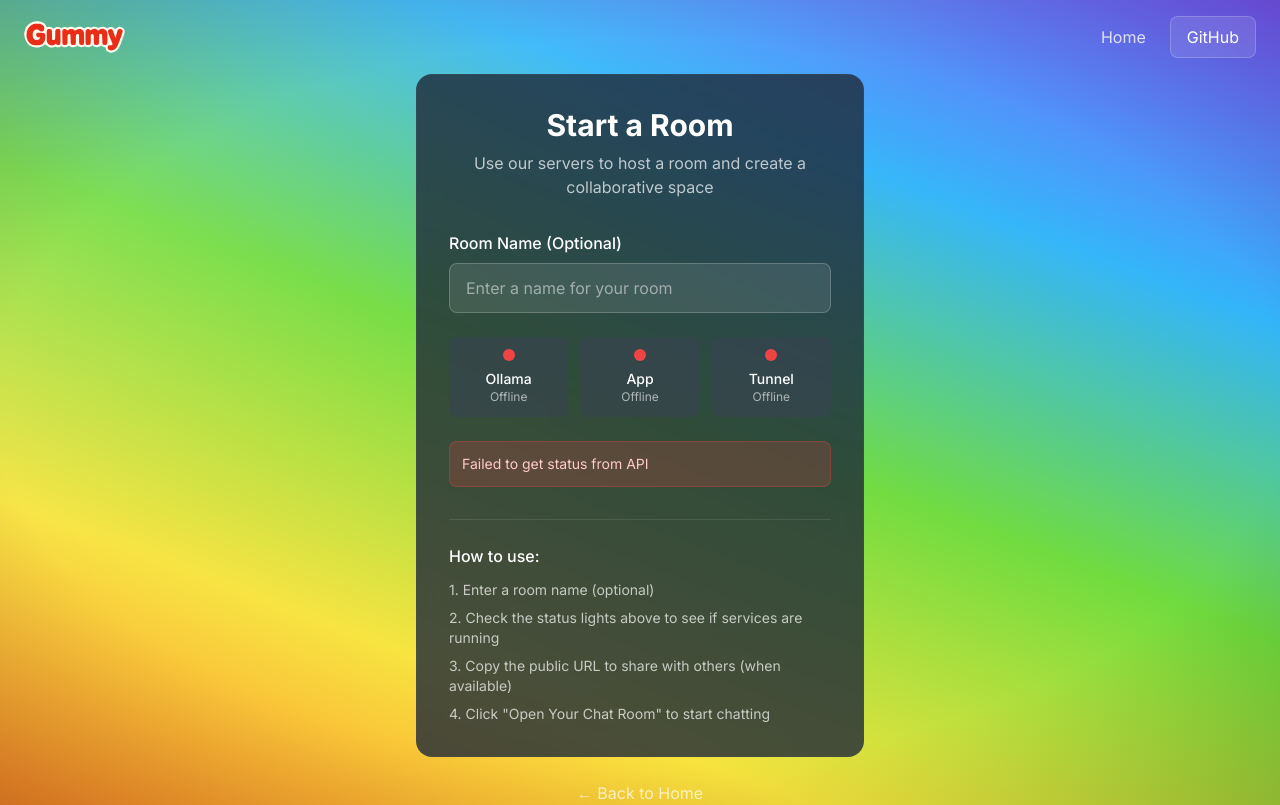
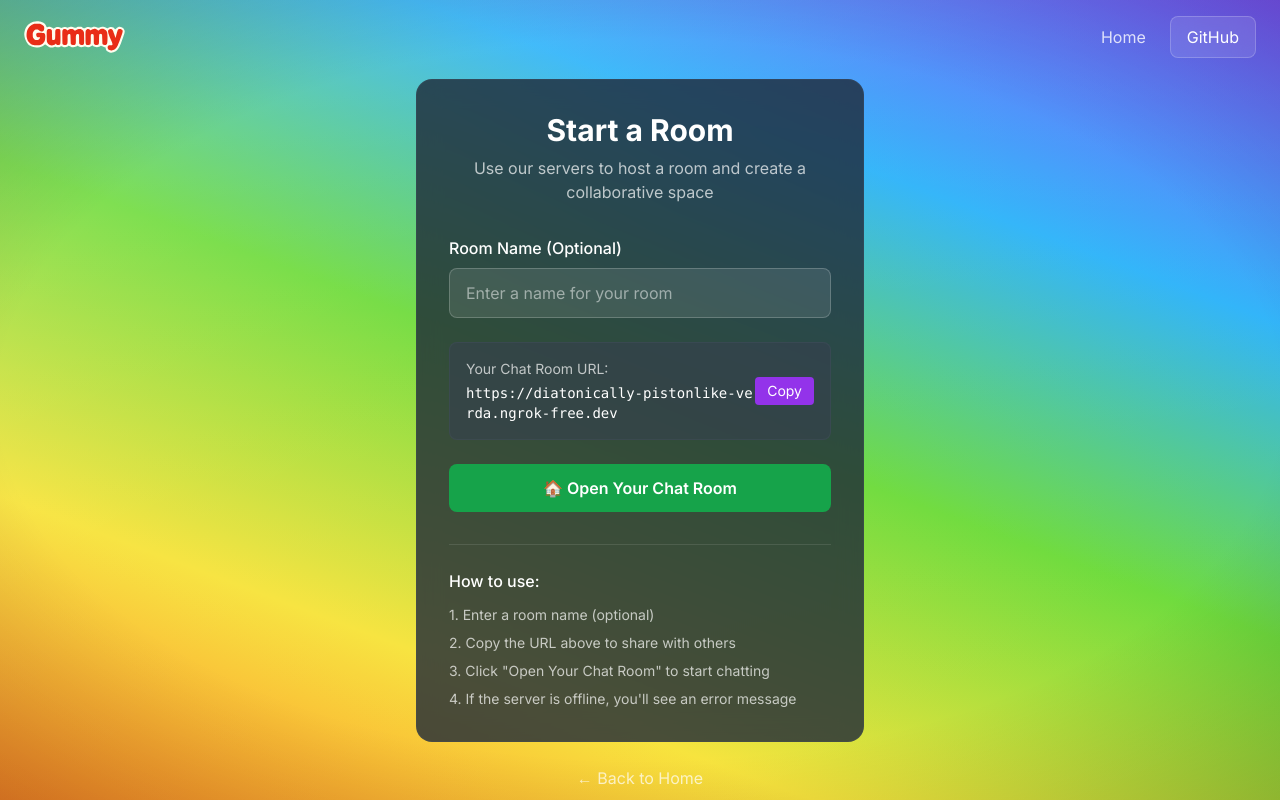
Before and after one commit to bohselecta/mygummy, a Next.js app: page /start in a window 1280 px wide. Built offline with nearby package versions, Linux system fonts and the light colour scheme; no server answers.

Commit message:
Simplify start page - remove status checking, focus on chat functionality

```diff
--- a/app/start/page.tsx
+++ b/app/start/page.tsx
@@ -1,108 +1,11 @@
-'use client';
+'use client'
 
-import { useState, useEffect } from 'react';
+import { useState } from 'react'
+import Link from 'next/link'
 
-interface ServiceStatus {
-  ollama: { status: string; running: string; port: number };
-  app: { status: string; running: string; port: number };
-  ngrok: { status: string; running: string; port: number };
-}
-
-interface StatusResponse {
-  ngrok_url: string | null;
-  services: ServiceStatus;
-  success: boolean;
-}
-
-export default function StartRoomPage() {
-  const [status, setStatus] = useState<StatusResponse | null>(null);
-  const [loading, setLoading] = useState(false);
-  const [error, setError] = useState<string | null>(null);
-  const [roomName, setRoomName] = useState('');
+export default function StartPage() {
+  const [roomName, setRoomName] = useState('')
   const [copied, setCopied] = useState(false);
-
-  const API_BASE = '/api/gummy';
-
-  const fetchStatus = async () => {
-    try {
-      const response = await fetch(`${API_BASE}?endpoint=status`);
-      if (response.ok) {
-        const data = await response.json();
-        setStatus(data);
-        setError(null);
-      } else {
-        setError('Failed to get status from API');
-      }
-    } catch (error) {
-      setError('Cannot connect to Gummy server. Make sure the server is running and accessible.');
-    }
-  };
-
-  const startAllServices = async () => {
-    setLoading(true);
-    setError(null);
-    try {
-      const response = await fetch(`${API_BASE}?endpoint=start-all`, { method: 'POST' });
-      const result = await response.json();
-
-      if (result.success) {
-        setTimeout(() => {
-          fetchStatus();
-          setLoading(false);
-        }, 2000);
-      } else {
-        setError(result.message || 'Failed to start services');
-        setLoading(false);
-      }
-    } catch (error) {
-      setError(`Error: ${error instanceof Error ? error.message : 'Unknown error'}`);
-      setLoading(false);
-    }
-  };
-
-  const startAppOnly = async () => {
-    setLoading(true);
-    setError(null);
-    try {
-      const response = await fetch(`${API_BASE}?endpoint=start-app`, { method: 'POST' });
-      const result = await response.json();
-
-      if (result.success) {
-        setTimeout(() => {
-          fetchStatus();
-          setLoading(false);
-        }, 2000);
-      } else {
-        setError(result.message || 'Failed to start app');
-        setLoading(false);
-      }
-    } catch (error) {
-      setError(`Error: ${error instanceof Error ? error.message : 'Unknown error'}`);
-      setLoading(false);
-    }
-  };
-
-  const startNgrokOnly = async () => {
-    setLoading(true);
-    setError(null);
-    try {
-      const response = await fetch(`${API_BASE}?endpoint=start-ngrok`, { method: 'POST' });
-      const result = await response.json();
-
-      if (result.success) {
-        setTimeout(() => {
-          fetchStatus();
-          setLoading(false);
-        }, 2000);
-      } else {
-        setError(result.message || 'Failed to start ngrok');
-        setLoading(false);
-      }
-    } catch (error) {
-      setError(`Error: ${error instanceof Error ? error.message : 'Unknown error'}`);
-      setLoading(false);
-    }
-  };
 
   const copyToClipboard = (text: string) => {
     navigator.clipboard.writeText(text);
@@ -110,17 +13,7 @@ export default function StartRoomPage() {
     setTimeout(() => setCopied(false), 2000);
   };
 
-  useEffect(() => {
-    fetchStatus();
-    const interval = setInterval(fetchStatus, 5000);
-    return () => clearInterval(interval);
-  }, []);
-
-  const isAllRunning = status?.services?.ollama?.status === 'online' &&
-                      status?.services?.app?.status === 'online' &&
-                      status?.services?.ngrok?.status === 'online';
-
-  const hasPublicUrl = status?.ngrok_url && status.ngrok_url !== 'Not available';
+  const chatRoomUrl = 'https://diatonically-pistonlike-verda.ngrok-free.dev';
 
   return (
     <div className="min-h-screen bg-[url('/gummy-diagonal.svg')] bg-cover bg-center bg-no-repeat">
@@ -130,17 +23,17 @@ export default function StartRoomPage() {
       {/* Navigation */}
       <nav className="relative z-10 px-6 py-4">
         <div className="max-w-7xl mx-auto flex items-center justify-between">
-          <a href="/" className="flex items-center space-x-2">
+          <Link href="/" className="flex items-center space-x-2">
             <img
               src="/gummy-logo.svg"
               alt="Gummy Logo"
               className="h-8 w-auto"
             />
-          </a>
+          </Link>
           <div className="flex items-center space-x-6">
-            <a href="/" className="text-white/80 hover:text-white transition-colors">
+            <Link href="/" className="text-white/80 hover:text-white transition-colors">
               Home
-            </a>
+            </Link>
             <a
               href="https://github.com/bohselecta/gummy2"
               target="_blank"
@@ -164,9 +57,7 @@ export default function StartRoomPage() {
 
             {/* Room Name Input */}
             <div className="mb-6">
-              <label htmlFor="roomName" className="block text-white font-medium mb-2">
-                Room Name (Optional)
-              </label>
+              <label htmlFor="roomName" className="block text-white font-medium mb-2">Room Name (Optional)</label>
               <input
                 type="text"
                 id="roomName"
@@ -177,103 +68,57 @@ export default function StartRoomPage() {
               />
             </div>
 
-            {/* Status Indicators */}
-            <div className="grid grid-cols-3 gap-3 mb-6">
-              <div className="text-center p-3 bg-gray-700/60 rounded-lg">
-                    <div className={`w-3 h-3 rounded-full mx-auto mb-2 ${
-                      status?.services?.ollama?.status === 'online' ? 'bg-green-500' : 'bg-red-500'
-                    }`}></div>
-                    <div className="text-white text-sm font-medium">Ollama</div>
-                    <div className="text-white/60 text-xs">
-                      {status?.services?.ollama?.status === 'online' ? 'Running' : 'Offline'}
-                    </div>
-              </div>
-
-              <div className="text-center p-3 bg-gray-700/60 rounded-lg">
-                <div className={`w-3 h-3 rounded-full mx-auto mb-2 ${
-                  status?.services?.app?.status === 'online' ? 'bg-green-500' : 'bg-red-500'
-                }`}></div>
-                <div className="text-white text-sm font-medium">App</div>
-                <div className="text-white/60 text-xs">
-                  {status?.services?.app?.status === 'online' ? 'Running' : 'Offline'}
-                </div>
-              </div>
-
-              <div className="text-center p-3 bg-gray-700/60 rounded-lg">
-                <div className={`w-3 h-3 rounded-full mx-auto mb-2 ${
-                  status?.services?.ngrok?.status === 'online' ? 'bg-green-500' : 'bg-red-500'
-                }`}></div>
-                <div className="text-white text-sm font-medium">Tunnel</div>
-                <div className="text-white/60 text-xs">
-                  {status?.services?.ngrok?.status === 'online' ? 'Active' : 'Offline'}
-                </div>
-              </div>
-            </div>
-
             {/* Public URL Display */}
-            {hasPublicUrl && (
             <div className="mb-6 bg-gray-700/60 border border-gray-600/30 rounded-lg p-4">
               <div className="flex items-center justify-between">
                 <div>
-                    <p className="text-white/70 text-sm mb-1">Your Public Room URL:</p>
-                    <p className="text-white font-mono text-sm break-all">{status.ngrok_url}</p>
+                  <p className="text-white/70 text-sm mb-1">Your Chat Room URL:</p>
+                  <p className="text-white font-mono text-sm break-all">{chatRoomUrl}</p>
                 </div>
                 <button
-                    type="button"
-                    onClick={() => copyToClipboard(status.ngrok_url || '')}
+                  onClick={() => copyToClipboard(chatRoomUrl)}
                   className="bg-purple-600 hover:bg-purple-700 text-white px-3 py-1 rounded text-sm transition-colors"
                 >
                   {copied ? 'Copied!' : 'Copy'}
                 </button>
               </div>
             </div>
-            )}
 
-
-            {/* Error Display */}
-            {error && (
-              <div className="mt-4 p-3 bg-red-500/20 border border-red-500/30 rounded-lg">
-                <div className="text-sm text-red-200">{error}</div>
-              </div>
-            )}
-
-            {/* Open Room Button */}
-            {isAllRunning && (
-              <div className="mt-6 pt-4 border-t border-white/10">
+            {/* Open Chat Room Button */}
+            <div className="mt-6">
               <a
-                  href="https://diatonically-pistonlike-verda.ngrok-free.dev"
+                href={chatRoomUrl}
                 target="_blank"
                 rel="noopener noreferrer"
-                  className="w-full bg-green-600 hover:bg-green-700 text-white font-medium py-3 px-4 rounded-lg transition-colors block text-center"
+                className="w-full inline-flex items-center justify-center bg-green-600 hover:bg-green-700 text-white font-semibold py-3 rounded-lg transition-colors"
               >
                 🏠 Open Your Chat Room
               </a>
             </div>
-            )}
 
             {/* Instructions */}
             <div className="mt-8 pt-6 border-t border-white/10">
               <h3 className="text-white font-medium mb-3">How to use:</h3>
               <ol className="text-white/70 text-sm space-y-2">
                 <li>1. Enter a room name (optional)</li>
-                <li>2. Check the status lights above to see if services are running</li>
-                <li>3. Copy the public URL to share with others (when available)</li>
-                <li>4. Click "Open Your Chat Room" to start chatting</li>
+                <li>2. Copy the URL above to share with others</li>
+                <li>3. Click "Open Your Chat Room" to start chatting</li>
+                <li>4. If the server is offline, you'll see an error message</li>
               </ol>
             </div>
           </div>
 
           {/* Back to Home */}
           <div className="text-center mt-6">
-            <a
+            <Link
               href="/"
               className="text-white/70 hover:text-white transition-colors"
             >
               ← Back to Home
-            </a>
+            </Link>
           </div>
         </div>
       </main>
     </div>
-  );
+  )
 }
```
Lines whose indentation alone changed are shown as unchanged.
